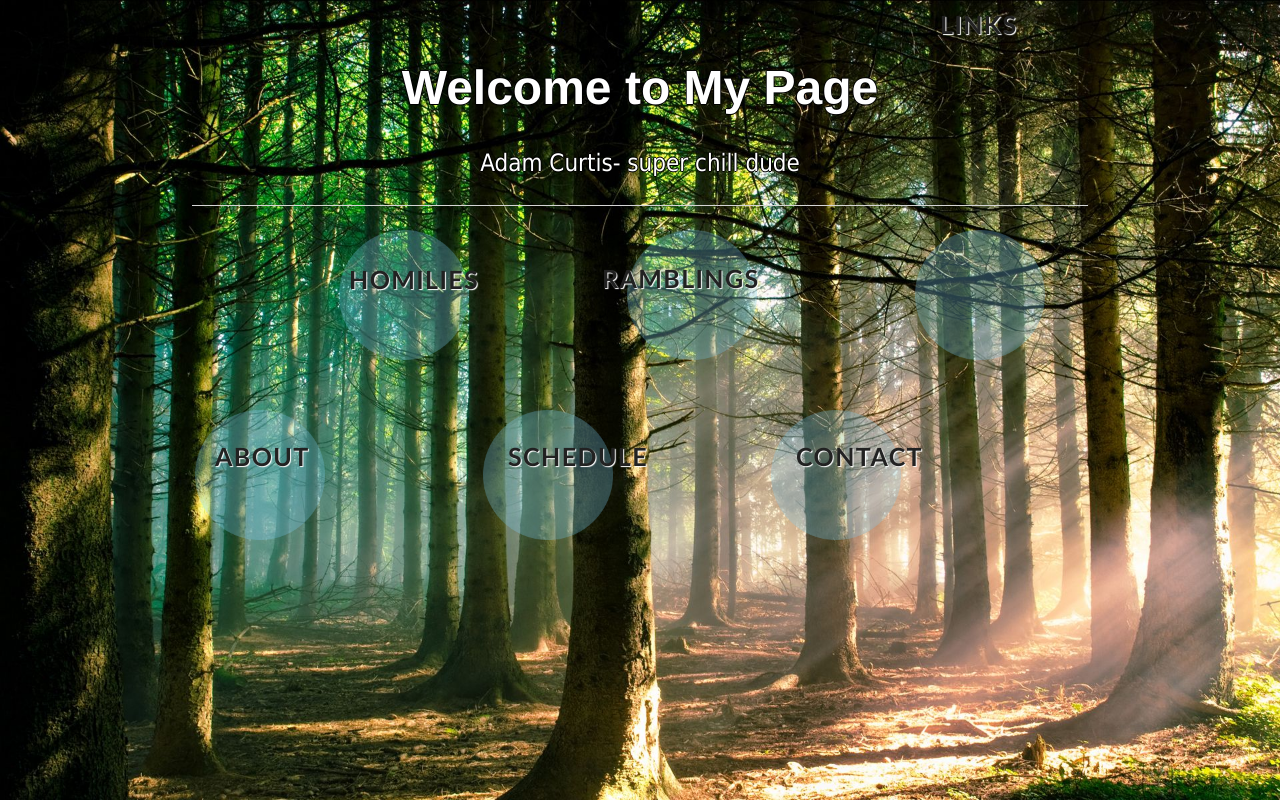
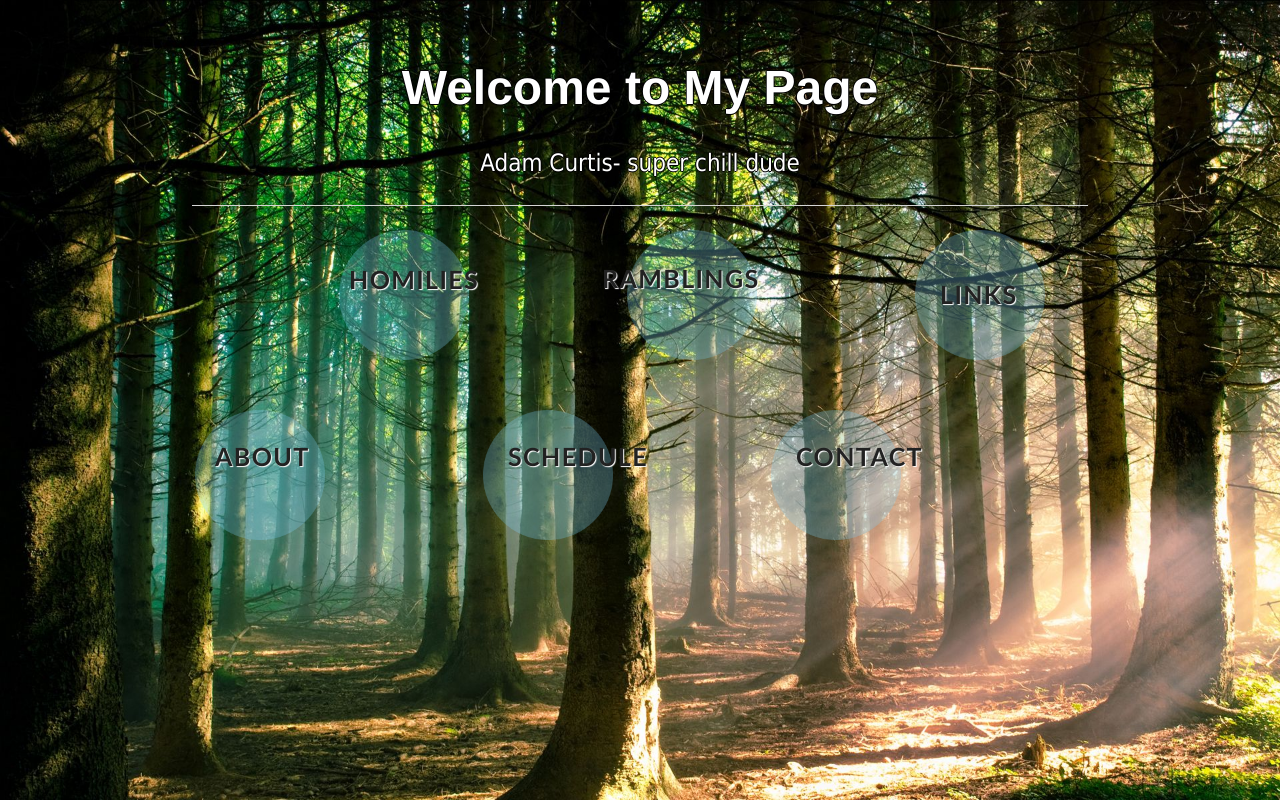
Before and after one commit to 1a2b345c/1a2b345c.github.io, a plain HTML site: page index.html in a window 1280 px wide. Drawn offline with nearby package versions, Linux system fonts and the light colour scheme.

Commit message:
Update main.css

```diff
--- a/css/main.css
+++ b/css/main.css
@@ -148,7 +148,7 @@ nav ul, footer ul {
     height:52px;
     color:#222;
     font-size:25px;
-    top:-300px;
+    top:-30px;
     left:10px;
     text-indent:10px;
     line-height:52px;
```
